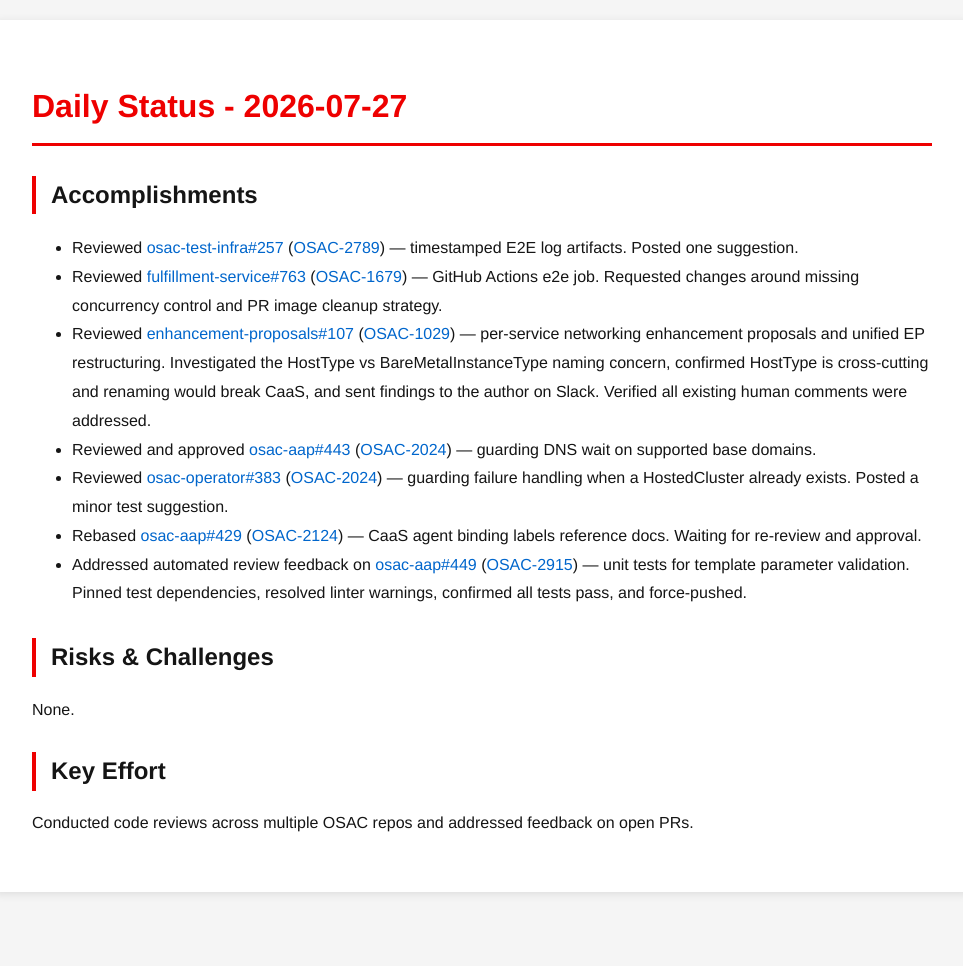
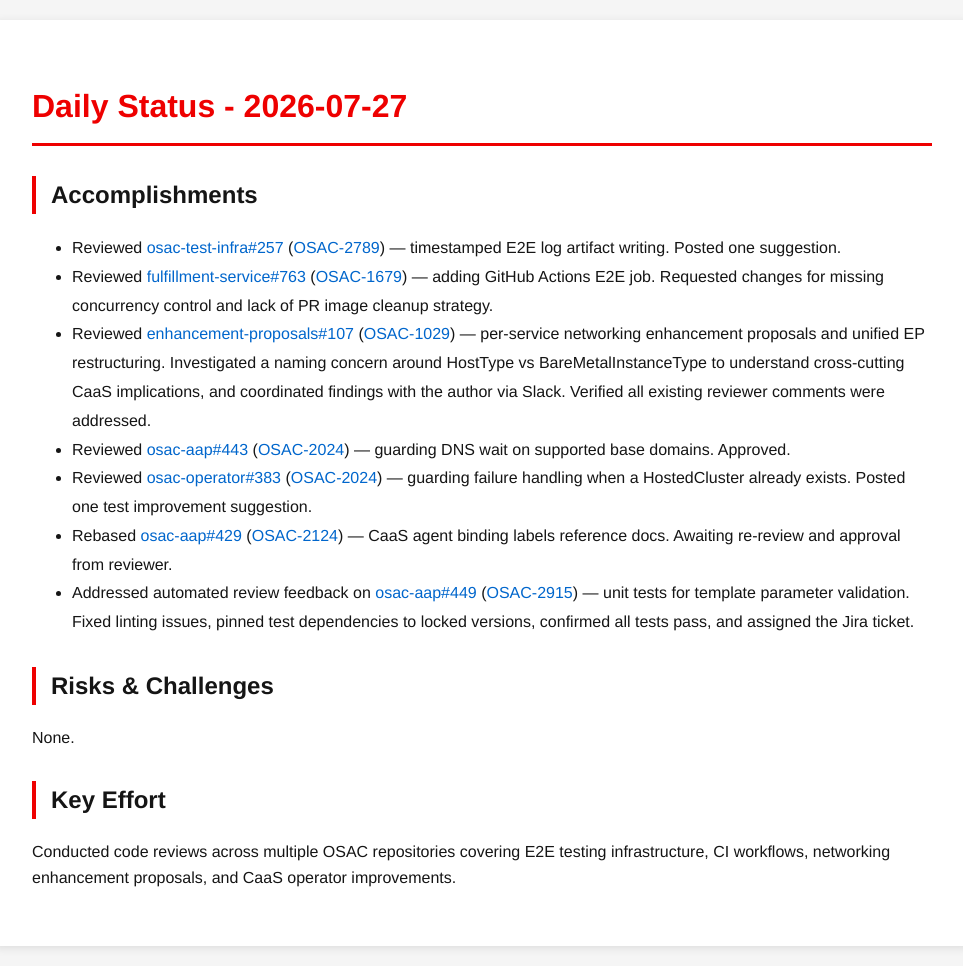
Before and after one commit to tzvatot/daily-status, a Jekyll site: the page built from 2026-07-27.md, in a window 1280 px wide. Shown: the whole page, without its empty margins (158-1121 px from the left). Built offline with Jekyll 4.4.1, drawn with Linux system fonts in a browser that asks for light colours; before the commit the page ends 912 px from its top, so only the background shows below that.

Commit message:
Daily status update - 2026-07-27

```diff
--- a/2026-07-27.md
+++ b/2026-07-27.md
@@ -7,16 +7,16 @@
 # Daily Status - 2026-07-27
 
 ## Accomplishments
-- Reviewed [osac-test-infra#257](https://github.com/osac-project/osac-test-infra/pull/257) ([OSAC-2789](https://redhat.atlassian.net/browse/OSAC-2789)) — timestamped E2E log artifacts. Posted one suggestion.
-- Reviewed [fulfillment-service#763](https://github.com/osac-project/fulfillment-service/pull/763) ([OSAC-1679](https://redhat.atlassian.net/browse/OSAC-1679)) — GitHub Actions e2e job. Requested changes around missing concurrency control and PR image cleanup strategy.
-- Reviewed [enhancement-proposals#107](https://github.com/osac-project/enhancement-proposals/pull/107) ([OSAC-1029](https://redhat.atlassian.net/browse/OSAC-1029)) — per-service networking enhancement proposals and unified EP restructuring. Investigated the HostType vs BareMetalInstanceType naming concern, confirmed HostType is cross-cutting and renaming would break CaaS, and sent findings to the author on Slack. Verified all existing human comments were addressed.
-- Reviewed and approved [osac-aap#443](https://github.com/osac-project/osac-aap/pull/443) ([OSAC-2024](https://redhat.atlassian.net/browse/OSAC-2024)) — guarding DNS wait on supported base domains.
-- Reviewed [osac-operator#383](https://github.com/osac-project/osac-operator/pull/383) ([OSAC-2024](https://redhat.atlassian.net/browse/OSAC-2024)) — guarding failure handling when a HostedCluster already exists. Posted a minor test suggestion.
-- Rebased [osac-aap#429](https://github.com/osac-project/osac-aap/pull/429) ([OSAC-2124](https://redhat.atlassian.net/browse/OSAC-2124)) — CaaS agent binding labels reference docs. Waiting for re-review and approval.
-- Addressed automated review feedback on [osac-aap#449](https://github.com/osac-project/osac-aap/pull/449) ([OSAC-2915](https://redhat.atlassian.net/browse/OSAC-2915)) — unit tests for template parameter validation. Pinned test dependencies, resolved linter warnings, confirmed all tests pass, and force-pushed.
+- Reviewed [osac-test-infra#257](https://github.com/osac-project/osac-test-infra/pull/257) ([OSAC-2789](https://redhat.atlassian.net/browse/OSAC-2789)) — timestamped E2E log artifact writing. Posted one suggestion.
+- Reviewed [fulfillment-service#763](https://github.com/osac-project/fulfillment-service/pull/763) ([OSAC-1679](https://redhat.atlassian.net/browse/OSAC-1679)) — adding GitHub Actions E2E job. Requested changes for missing concurrency control and lack of PR image cleanup strategy.
+- Reviewed [enhancement-proposals#107](https://github.com/osac-project/enhancement-proposals/pull/107) ([OSAC-1029](https://redhat.atlassian.net/browse/OSAC-1029)) — per-service networking enhancement proposals and unified EP restructuring. Investigated a naming concern around HostType vs BareMetalInstanceType to understand cross-cutting CaaS implications, and coordinated findings with the author via Slack. Verified all existing reviewer comments were addressed.
+- Reviewed [osac-aap#443](https://github.com/osac-project/osac-aap/pull/443) ([OSAC-2024](https://redhat.atlassian.net/browse/OSAC-2024)) — guarding DNS wait on supported base domains. Approved.
+- Reviewed [osac-operator#383](https://github.com/osac-project/osac-operator/pull/383) ([OSAC-2024](https://redhat.atlassian.net/browse/OSAC-2024)) — guarding failure handling when a HostedCluster already exists. Posted one test improvement suggestion.
+- Rebased [osac-aap#429](https://github.com/osac-project/osac-aap/pull/429) ([OSAC-2124](https://redhat.atlassian.net/browse/OSAC-2124)) — CaaS agent binding labels reference docs. Awaiting re-review and approval from reviewer.
+- Addressed automated review feedback on [osac-aap#449](https://github.com/osac-project/osac-aap/pull/449) ([OSAC-2915](https://redhat.atlassian.net/browse/OSAC-2915)) — unit tests for template parameter validation. Fixed linting issues, pinned test dependencies to locked versions, confirmed all tests pass, and assigned the Jira ticket.
 
 ## Risks & Challenges
 None.
 
 ## Key Effort
-Conducted code reviews across multiple OSAC repos and addressed feedback on open PRs.
+Conducted code reviews across multiple OSAC repositories covering E2E testing infrastructure, CI workflows, networking enhancement proposals, and CaaS operator improvements.
```
